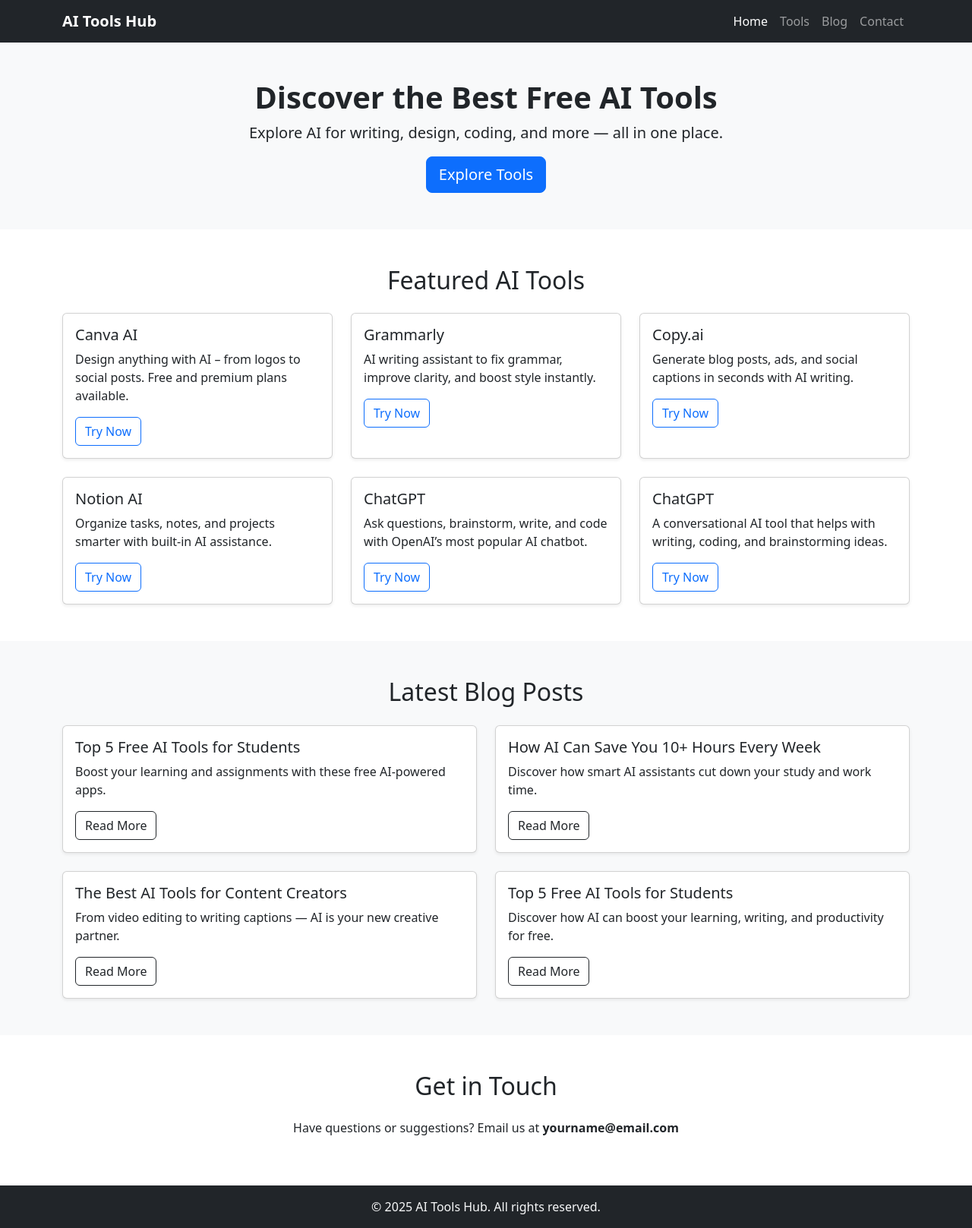
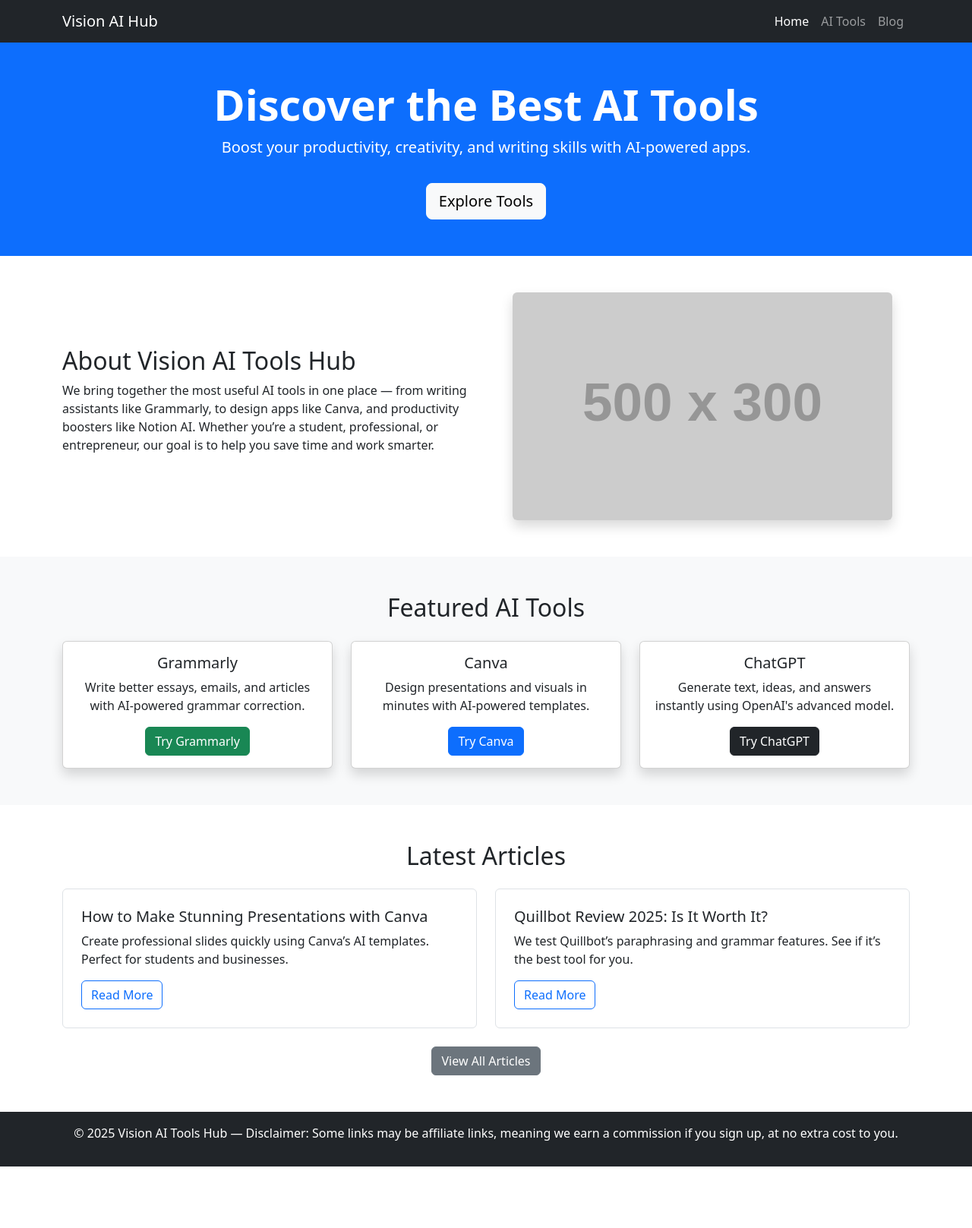
Before and after one commit to musaabullahkhan/vision-ai-tools-hub, a plain HTML site: page index.html in a window 1280 px wide. Shown: the whole page at 76% size. After the commit the page ends 1536 px from the top, so only its background shows below. Drawn offline with nearby package versions, Linux system fonts and the light colour scheme; placeholder pictures from the web are drawn by us.

Commit message:
Ran out of comments-1

```diff
--- a/index.html
+++ b/index.html
@@ -3,181 +3,115 @@
 <head>
   <meta charset="UTF-8">
   <meta name="viewport" content="width=device-width, initial-scale=1.0">
-  <title>AI Tools Hub</title>
-  <link href="https://cdn.jsdelivr.net/npm/bootstrap@5.3.3/dist/css/bootstrap.min.css" rel="stylesheet">
+  <title>Vision AI Tools Hub | Explore the Best AI Tools</title>
+  <meta name="description" content="Discover the best free and premium AI tools for students and professionals — Grammarly, Canva, ChatGPT, Quillbot, and more.">
+  <link href="https://cdn.jsdelivr.net/npm/bootstrap@5.3.2/dist/css/bootstrap.min.css" rel="stylesheet">
 </head>
 <body>
-
   <!-- Navbar -->
   <nav class="navbar navbar-expand-lg navbar-dark bg-dark">
     <div class="container">
-      <a class="navbar-brand fw-bold" href="#">AI Tools Hub</a>
+      <a class="navbar-brand" href="index.html">Vision AI Hub</a>
       <button class="navbar-toggler" type="button" data-bs-toggle="collapse" data-bs-target="#navbarNav">
         <span class="navbar-toggler-icon"></span>
       </button>
       <div class="collapse navbar-collapse" id="navbarNav">
         <ul class="navbar-nav ms-auto">
-          <li class="nav-item"><a class="nav-link active" href="#">Home</a></li>
-          <li class="nav-item"><a class="nav-link" href="#tools">Tools</a></li>
-          <li class="nav-item"><a class="nav-link" href="#blog">Blog</a></li>
-          <li class="nav-item"><a class="nav-link" href="#contact">Contact</a></li>
+          <li class="nav-item"><a class="nav-link active" href="index.html">Home</a></li>
+          <li class="nav-item"><a class="nav-link" href="tools.html">AI Tools</a></li>
+          <li class="nav-item"><a class="nav-link" href="blog.html">Blog</a></li>
         </ul>
       </div>
     </div>
   </nav>
 
   <!-- Hero Section -->
-  <header class="bg-light py-5 text-center">
+  <header class="bg-primary text-white text-center py-5">
     <div class="container">
-      <h1 class="fw-bold">Discover the Best Free AI Tools</h1>
-      <p class="lead">Explore AI for writing, design, coding, and more — all in one place.</p>
-      <a href="#tools" class="btn btn-primary btn-lg">Explore Tools</a>
+      <h1 class="display-4 fw-bold">Discover the Best AI Tools</h1>
+      <p class="lead">Boost your productivity, creativity, and writing skills with AI-powered apps.</p>
+      <a href="tools.html" class="btn btn-light btn-lg mt-3">Explore Tools</a>
     </div>
   </header>
 
-  <!-- Tools Section -->
-  <section id="tools" class="py-5">
-    <div class="container">
-      <h2 class="mb-4 text-center">Featured AI Tools</h2>
-      <div class="row g-4">
-        <!-- Tool 1 -->
-<div class="col-md-4">
-    <div class="card h-100 shadow-sm">
-      <div class="card-body">
-        <h5 class="card-title">Canva AI</h5>
-        <p class="card-text">Design anything with AI – from logos to social posts. Free and premium plans available.</p>
-        <a href="#" class="btn btn-outline-primary">Try Now</a>
+  <!-- About Section -->
+  <section class="container my-5">
+    <div class="row align-items-center">
+      <div class="col-md-6">
+        <h2>About Vision AI Tools Hub</h2>
+        <p>We bring together the most useful AI tools in one place — from writing assistants like Grammarly, to design apps like Canva, and productivity boosters like Notion AI. Whether you’re a student, professional, or entrepreneur, our goal is to help you save time and work smarter.</p>
       </div>
-    </div>
-  </div>
-
-  <!-- Tool 2 -->
-  <div class="col-md-4">
-    <div class="card h-100 shadow-sm">
-      <div class="card-body">
-        <h5 class="card-title">Grammarly</h5>
-        <p class="card-text">AI writing assistant to fix grammar, improve clarity, and boost style instantly.</p>
-        <a href="#" class="btn btn-outline-primary">Try Now</a>
-      </div>
-    </div>
-  </div>
-
-  <!-- Tool 3 -->
-  <div class="col-md-4">
-    <div class="card h-100 shadow-sm">
-      <div class="card-body">
-        <h5 class="card-title">Copy.ai</h5>
-        <p class="card-text">Generate blog posts, ads, and social captions in seconds with AI writing.</p>
-        <a href="#" class="btn btn-outline-primary">Try Now</a>
-      </div>
-    </div>
-  </div>
-
-  <!-- Tool 4 -->
-  <div class="col-md-4">
-    <div class="card h-100 shadow-sm">
-      <div class="card-body">
-        <h5 class="card-title">Notion AI</h5>
-        <p class="card-text">Organize tasks, notes, and projects smarter with built-in AI assistance.</p>
-        <a href="#" class="btn btn-outline-primary">Try Now</a>
-      </div>
-    </div>
-  </div>
-
-  <!-- Tool 5 -->
-  <div class="col-md-4">
-    <div class="card h-100 shadow-sm">
-      <div class="card-body">
-        <h5 class="card-title">ChatGPT</h5>
-        <p class="card-text">Ask questions, brainstorm, write, and code with OpenAI’s most popular AI chatbot.</p>
-        <a href="#" class="btn btn-outline-primary">Try Now</a>
-      </div>
-    </div>
-  </div>
-
-        <!-- Example Tool Card -->
-        <div class="col-md-4">
-          <div class="card h-100 shadow-sm">
-            <div class="card-body">
-              <h5 class="card-title">ChatGPT</h5>
-              <p class="card-text">A conversational AI tool that helps with writing, coding, and brainstorming ideas.</p>
-              <a href="#" class="btn btn-outline-primary">Try Now</a>
-            </div>
-          </div>
-        </div>
-        <!-- More tool cards will go here -->
+      <div class="col-md-6 text-center">
+        <img src="https://via.placeholder.com/500x300?text=AI+Tools+Hub" class="img-fluid rounded shadow" alt="AI Tools illustration">
       </div>
     </div>
   </section>
 
-  <!-- Blog Section -->
-  <section id="blog" class="bg-light py-5">
+  <!-- Featured Tools -->
+  <section class="bg-light py-5">
     <div class="container">
-      <h2 class="mb-4 text-center">Latest Blog Posts</h2>
+      <h2 class="text-center mb-4">Featured AI Tools</h2>
       <div class="row g-4">
-        <!-- Blog 1 -->
-<div class="col-md-6">
-    <div class="card h-100 shadow-sm">
-      <div class="card-body">
-        <h5 class="card-title">Top 5 Free AI Tools for Students</h5>
-        <p class="card-text">Boost your learning and assignments with these free AI-powered apps.</p>
-        <a href="blog1.html" class="btn btn-outline-dark">Read More</a>
+        <div class="col-md-4">
+          <div class="card shadow h-100">
+            <div class="card-body text-center">
+              <h5 class="card-title">Grammarly</h5>
+              <p class="card-text">Write better essays, emails, and articles with AI-powered grammar correction.</p>
+              <a href="#" target="_blank" class="btn btn-success">Try Grammarly</a>
             </div>
           </div>
         </div>
-
-  <!-- Blog 2 -->
-  <div class="col-md-6">
-    <div class="card h-100 shadow-sm">
-      <div class="card-body">
-        <h5 class="card-title">How AI Can Save You 10+ Hours Every Week</h5>
-        <p class="card-text">Discover how smart AI assistants cut down your study and work time.</p>
-        <a href="blog2.html" class="btn btn-outline-dark">Read More</a>
+        <div class="col-md-4">
+          <div class="card shadow h-100">
+            <div class="card-body text-center">
+              <h5 class="card-title">Canva</h5>
+              <p class="card-text">Design presentations and visuals in minutes with AI-powered templates.</p>
+              <a href="#" target="_blank" class="btn btn-primary">Try Canva</a>
             </div>
           </div>
         </div>
-
-  <!-- Blog 3 -->
-  <div class="col-md-6">
-    <div class="card h-100 shadow-sm">
-      <div class="card-body">
-        <h5 class="card-title">The Best AI Tools for Content Creators</h5>
-        <p class="card-text">From video editing to writing captions — AI is your new creative partner.</p>
-        <a href="blog3.html" class="btn btn-outline-dark">Read More</a>
+        <div class="col-md-4">
+          <div class="card shadow h-100">
+            <div class="card-body text-center">
+              <h5 class="card-title">ChatGPT</h5>
+              <p class="card-text">Generate text, ideas, and answers instantly using OpenAI's advanced model.</p>
+              <a href="#" target="_blank" class="btn btn-dark">Try ChatGPT</a>
             </div>
           </div>
         </div>
-
-        <!-- Example Blog Card -->
-        <div class="col-md-6">
-          <div class="card h-100 shadow-sm">
-            <div class="card-body">
-              <h5 class="card-title">Top 5 Free AI Tools for Students</h5>
-              <p class="card-text">Discover how AI can boost your learning, writing, and productivity for free.</p>
-              <a href="#" class="btn btn-outline-dark">Read More</a>
-            </div>
-          </div>
-        </div>
-        <!-- More blog cards will go here -->
       </div>
     </div>
   </section>
 
-  <!-- Contact Section -->
-  <section id="contact" class="py-5">
-    <div class="container">
-      <h2 class="mb-4 text-center">Get in Touch</h2>
-      <p class="text-center">Have questions or suggestions? Email us at <strong>yourname@email.com</strong></p>
+  <!-- Blog Preview -->
+  <section class="container my-5">
+    <h2 class="text-center mb-4">Latest Articles</h2>
+    <div class="row g-4">
+      <div class="col-md-6">
+        <div class="p-4 border rounded h-100">
+          <h5>How to Make Stunning Presentations with Canva</h5>
+          <p>Create professional slides quickly using Canva’s AI templates. Perfect for students and businesses.</p>
+          <a href="blog4.html" class="btn btn-outline-primary">Read More</a>
+        </div>
+      </div>
+      <div class="col-md-6">
+        <div class="p-4 border rounded h-100">
+          <h5>Quillbot Review 2025: Is It Worth It?</h5>
+          <p>We test Quillbot’s paraphrasing and grammar features. See if it’s the best tool for you.</p>
+          <a href="blog5.html" class="btn btn-outline-primary">Read More</a>
+        </div>
+      </div>
+    </div>
+    <div class="text-center mt-4">
+      <a href="blog.html" class="btn btn-secondary">View All Articles</a>
     </div>
   </section>
 
   <!-- Footer -->
-  <footer class="bg-dark text-light py-3 text-center">
-    <div class="container">
-      <p class="mb-0">&copy; 2025 AI Tools Hub. All rights reserved.</p>
-    </div>
+  <footer class="bg-dark text-white text-center py-3">
+    <p>&copy; 2025 Vision AI Tools Hub — Disclaimer: Some links may be affiliate links, meaning we earn a commission if you sign up, at no extra cost to you.</p>
   </footer>
 
-  <script src="https://cdn.jsdelivr.net/npm/bootstrap@5.3.3/dist/js/bootstrap.bundle.min.js"></script>
+  <script src="https://cdn.jsdelivr.net/npm/bootstrap@5.3.2/dist/js/bootstrap.bundle.min.js"></script>
 </body>
 </html>
```
Also changed, not shown: blog.html (added, +44 -0 lines), blog1.html (+3 -0 lines), blog2.html (+3 -0 lines), blog3.html (+3 -0 lines), blog4.html (added, +103 -0 lines), blog5.html (added, +71 -0 lines), blog6.html (added, +67 -0 lines), tools.html (added, +106 -0 lines). Lines whose indentation alone changed are shown as unchanged.
